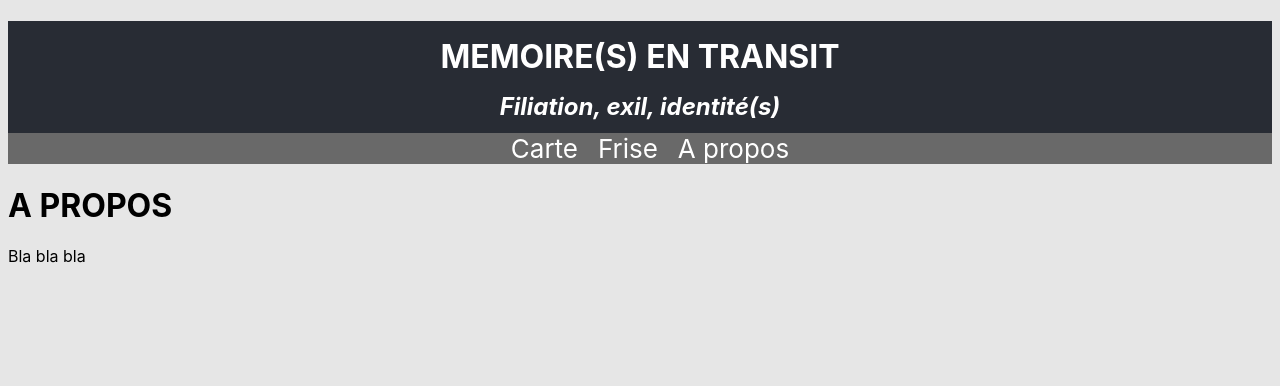
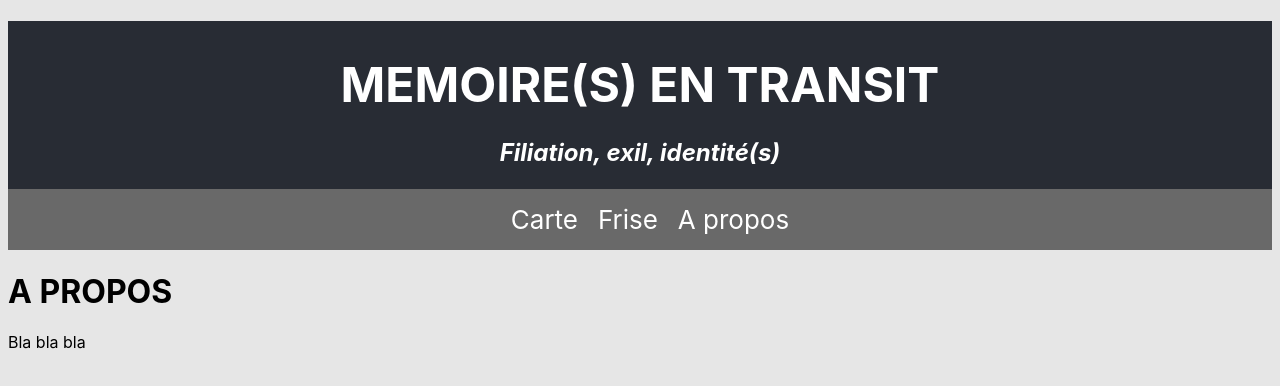
Before and after one commit to asso-memoire-vive/memoires-en-transit, a React (Create React App) app: page /apropos in a window 1280 px wide. Shown: the top 386 px of the page. Built offline with nearby package versions, Linux system fonts and the light colour scheme; no server answers.

Commit message:
mise à jour du style dans le header et la barre de navigation

```diff
--- a/src/styles/header.scss
+++ b/src/styles/header.scss
@@ -4,10 +4,11 @@
   flex-direction: column;
   align-items: center;
   color: white;
+  padding: 10px;
 
   h1 {
     display: block;
-    font-size: 2em;
+    font-size: 3em;
     font-weight: bold;
     margin: 0.5em 1em 0.5em 1em;
     text-align: center;
--- a/src/styles/menu.scss
+++ b/src/styles/menu.scss
@@ -8,6 +8,7 @@ $WHITE: white;
   justify-content: center;
   font-size: calc(10px + 2vmin);
   color: white;
+  padding: 15px;
 
   a.menu_link {
     color: $WHITE;
```
